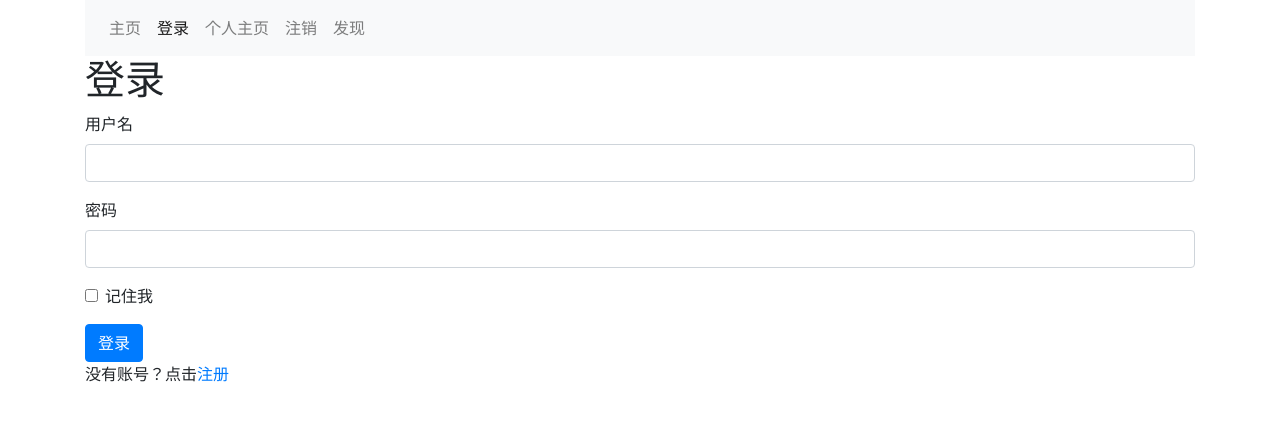
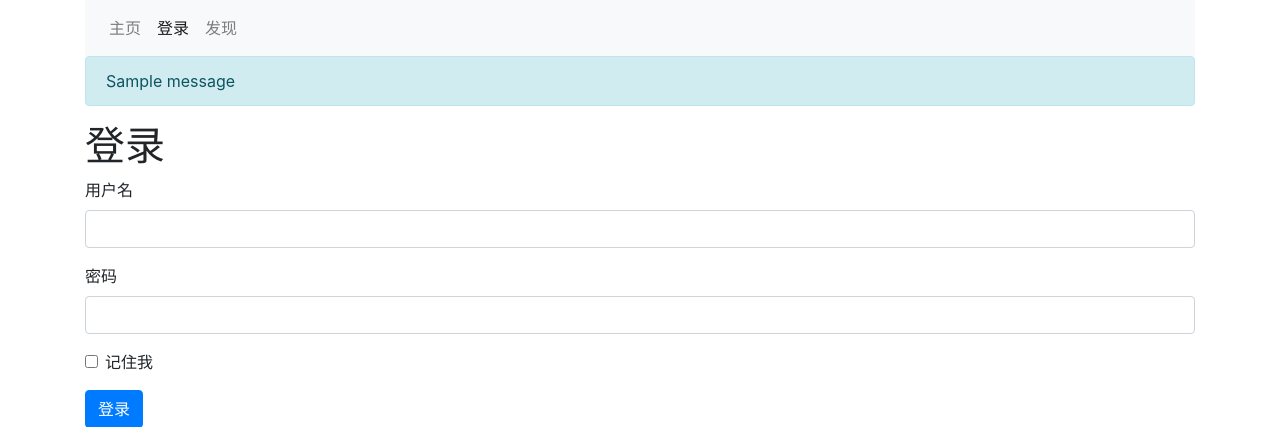
Before and after one commit to oldpotter/micoblog, a Flask app: a page that uses app/templates/base.html in a window 1280 px wide. Shown: the top 427 px of the page. Run offline with Flask 2, Linux system fonts and the light colour scheme; tables that the repository leaves empty hold one stand-in row (values such as "Sample post"); one stand-in notice (Sample message) is shown; some libraries are stand-ins or nearby versions.

Commit message:
Merge branch 'master' into dev
# Conflicts:
#	app/templates/base.html

```diff
--- a/app/templates/base.html
+++ b/app/templates/base.html
@@ -17,13 +17,22 @@
     <nav class="navbar navbar-expand-lg navbar-light bg-light">
         <div class="navbar-nav mr-auto">
             {{ render_nav_item('index', '主页') }}
-            {{ render_nav_item('login', '登录') }}
-            {{ render_nav_item('user', '个人主页', username=current_user.username) }}
-            {{ render_nav_item('logout', '注销') }}
+            {% if current_user.is_anonymous %}
+                {{ render_nav_item('login', '登录') }}
+            {% else %}
+                {{ render_nav_item('user', '个人主页', username=current_user.username) }}
+                {{ render_nav_item('logout', '注销') }}
+            {% endif %}
             {{ render_nav_item('explore', '发现') }}
         </div>
     </nav>
-
+    {% with messages = get_flashed_messages() %}
+        {% if messages %}
+            {% for message in messages %}
+                <div class="alert alert-info">{{ message }}</div>
+            {% endfor %}
+        {% endif %}
+    {% endwith %}
     {% block content %}{% endblock %}
 </div>
 
```
Also changed, not shown: app.db.
